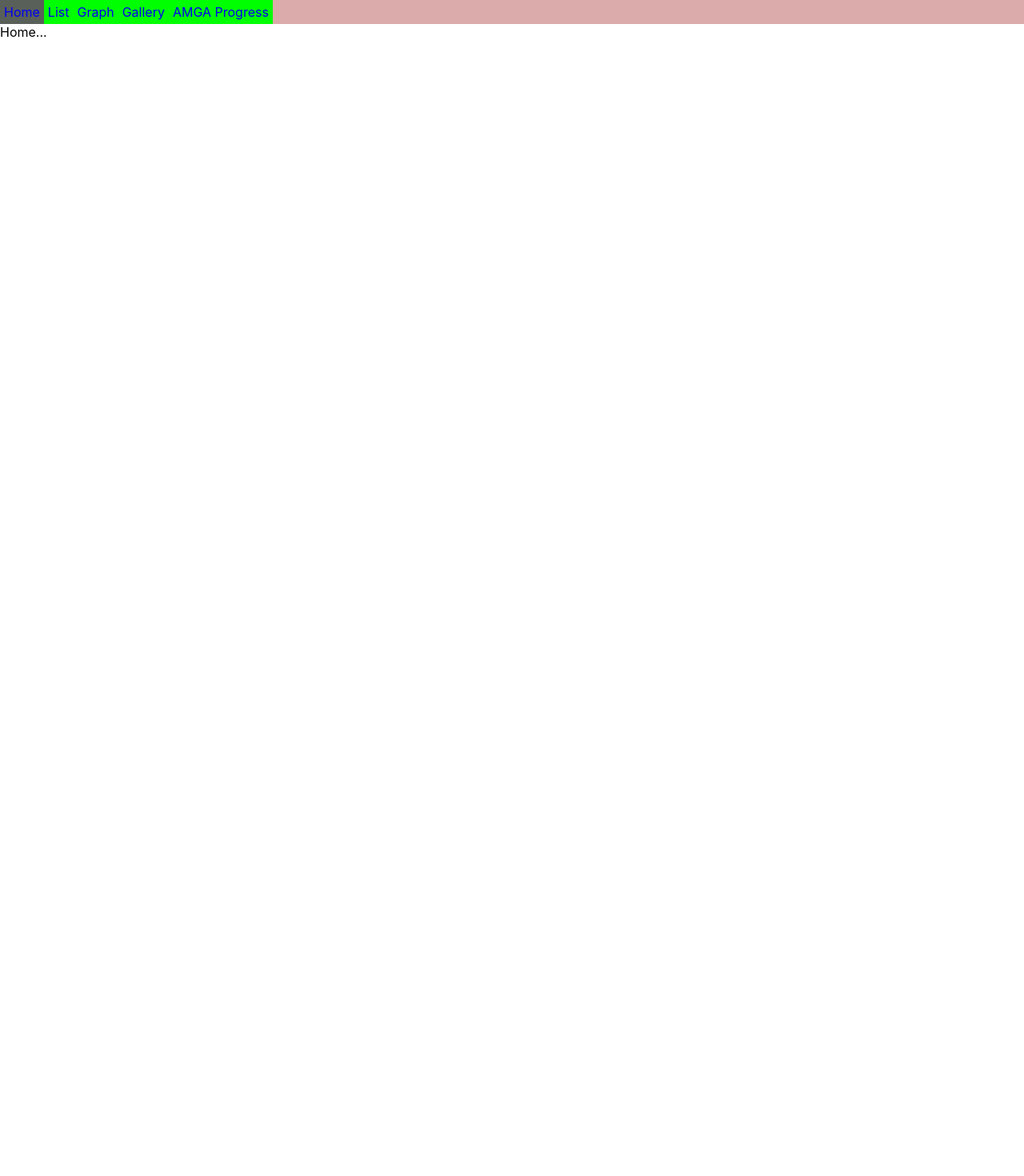
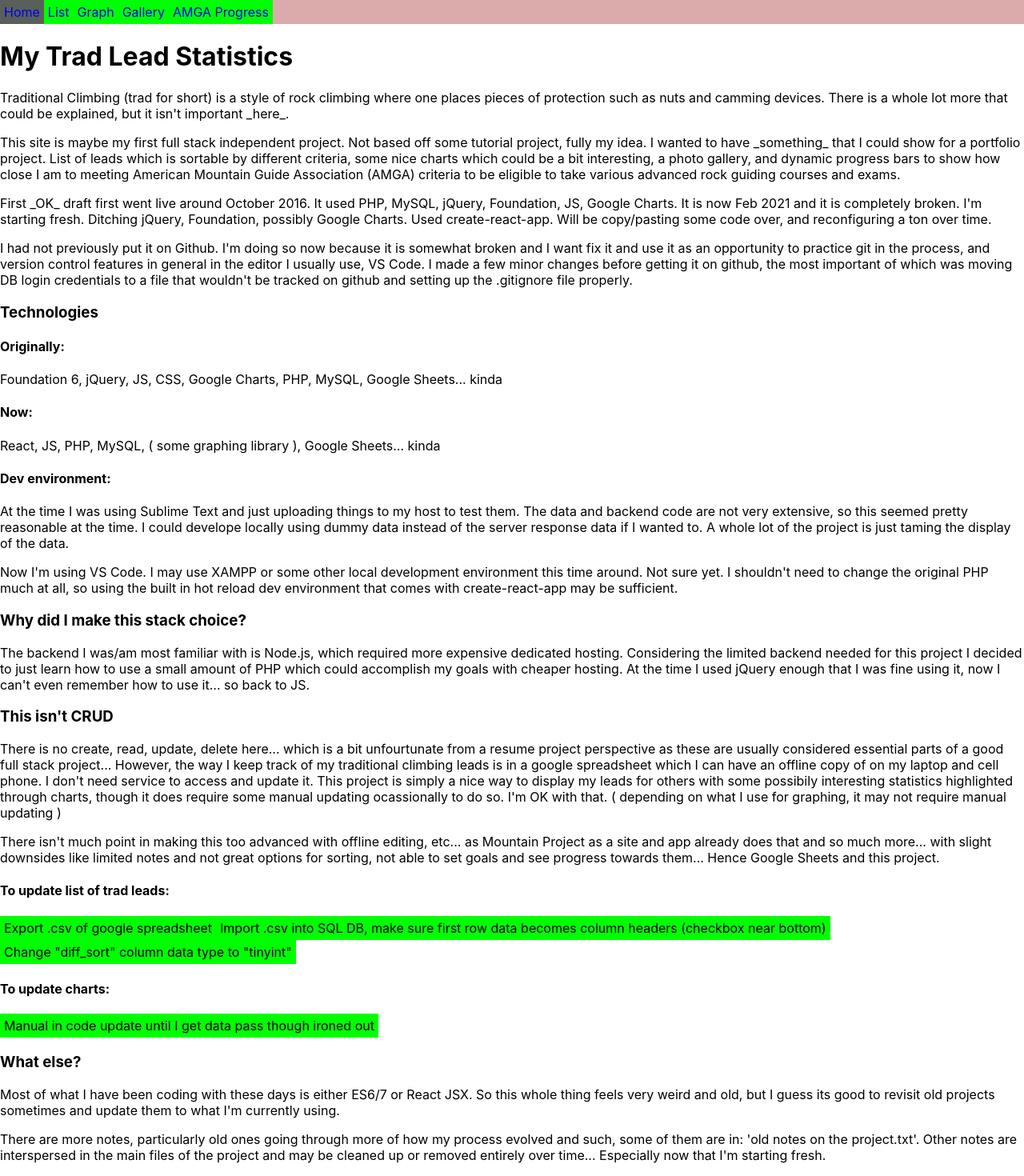
Before and after one commit to j-poneil/tradleads.jponeil.com, a React (Create React App) app: page / in a window 1280 px wide. Shown: the whole page at 80% size. Before the commit the page ends 800 px from the top, so only its background shows below. Built offline with nearby package versions, Linux system fonts and the light colour scheme.

Commit message:
Home is the new About

```diff
--- a/src/routes/Home.js
+++ b/src/routes/Home.js
@@ -3,7 +3,53 @@ import React from 'react'
 export const Home = () => {
     return (
         <div>
-            Home...
+            <h1>My Trad Lead Statistics</h1>
+
+            <p>Traditional Climbing (trad for short) is a style of rock climbing where one places pieces of protection such as nuts and camming devices. There is a whole lot more that could be explained, but it isn't important _here_.</p>
+
+            <p>This site is maybe my first full stack independent project. Not based off some tutorial project, fully my idea. I wanted to have _something_ that I could show for a portfolio project. List of leads which is sortable by different criteria, some nice charts which could be a bit interesting, a photo gallery, and dynamic progress bars to show how close I am to meeting American Mountain Guide Association (AMGA) criteria to be eligible to take various advanced rock guiding courses and exams.</p>
+
+            <p>First _OK_ draft first went live around October 2016. It used PHP, MySQL, jQuery, Foundation, JS, Google Charts. It is now Feb 2021 and it is completely broken. I'm starting fresh. Ditching jQuery, Foundation, possibly Google Charts. Used create-react-app. Will be copy/pasting some code over, and reconfiguring a ton over time.</p>
+
+            <p>I had not previously put it on Github. I'm doing so now because it is somewhat broken and I want fix it and use it as an opportunity to practice git in the process, and version control features in general in the editor I usually use, VS Code. I made a few minor changes before getting it on github, the most important of which was moving DB login credentials to a file that wouldn't be tracked on github and setting up the .gitignore file properly.</p>
+
+            <h3>Technologies</h3>
+
+            <h4>Originally:</h4>
+            <p>Foundation 6, jQuery, JS, CSS, Google Charts, PHP, MySQL, Google Sheets... kinda</p>
+
+            <h4>Now:</h4>
+            <p>React, JS, PHP, MySQL, ( some graphing library ), Google Sheets... kinda</p>
+
+            <h4>Dev environment:</h4>
+            <p>At the time I was using Sublime Text and just uploading things to my host to test them. The data and backend code are not very extensive, so this seemed pretty reasonable at the time. I could develope locally using dummy data instead of the server response data if I wanted to. A whole lot of the project is just taming the display of the data.</p>
+
+            <p>Now I'm using VS Code. I may use XAMPP or some other local development environment this time around. Not sure yet. I shouldn't need to change the original PHP much at all, so using the built in hot reload dev environment that comes with create-react-app may be sufficient.</p>
+
+            <h3>Why did I make this stack choice?</h3>
+            <p>The backend I was/am most familiar with is Node.js, which required more expensive dedicated hosting. Considering the limited backend needed for this project I decided to just learn how to use a small amount of PHP which could accomplish my goals with cheaper hosting. At the time I used jQuery enough that I was fine using it, now I can't even remember how to use it... so back to JS.</p>
+
+            <h3>This isn't CRUD</h3>
+            <p>There is no create, read, update, delete here... which is a bit unfourtunate from a resume project perspective as these are usually considered essential parts of a good full stack project... However, the way I keep track of my traditional climbing leads is in a google spreadsheet which I can have an offline copy of on my laptop and cell phone. I don't need service to access and update it. This project is simply a nice way to display my leads for others with some possibily interesting statistics highlighted through charts, though it does require some manual updating ocassionally to do so. I'm OK with that. ( depending on what I use for graphing, it may not require manual updating )</p>
+
+            <p>There isn't much point in making this too advanced with offline editing, etc... as Mountain Project as a site and app already does that and so much more... with slight downsides like limited notes and not great options for sorting, not able to set goals and see progress towards them... Hence Google Sheets and this project.</p>
+
+            <h4>To update list of trad leads:</h4>
+            <ul>
+                <li>Export .csv of google spreadsheet</li>
+                <li>Import .csv into SQL DB, make sure first row data becomes column headers (checkbox near bottom)</li>
+                <li>Change "diff_sort" column data type to "tinyint"</li>
+            </ul>
+
+            <h4>To update charts:</h4>
+            <ul>
+                <li>Manual in code update until I get data pass though ironed out</li>
+            </ul>
+
+            <h3>What else?</h3>
+            <p>Most of what I have been coding with these days is either ES6/7 or React JSX. So this whole thing feels very weird and old, but I guess its good to revisit old projects sometimes and update them to what I'm currently using.</p>
+
+            <p>There are more notes, particularly old ones going through more of how my process evolved and such, some of them are in: 'old notes on the project.txt'. Other notes are interspersed in the main files of the project and may be cleaned up or removed entirely over time... Especially now that I'm starting fresh.</p>
         </div>
     )
 }
```
